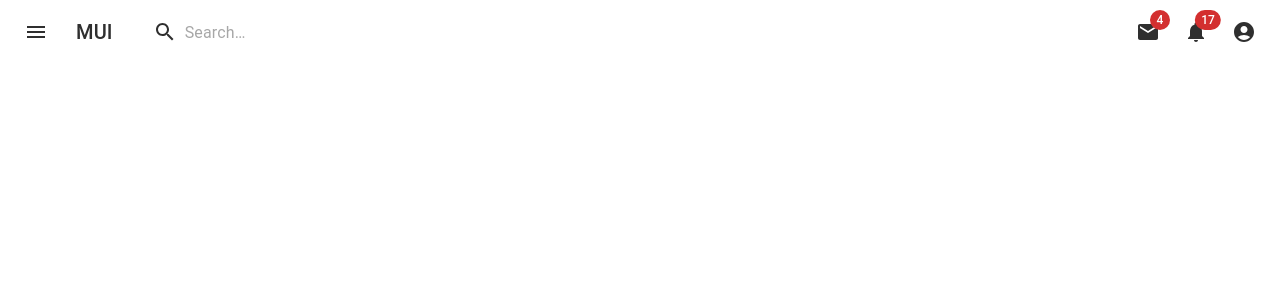
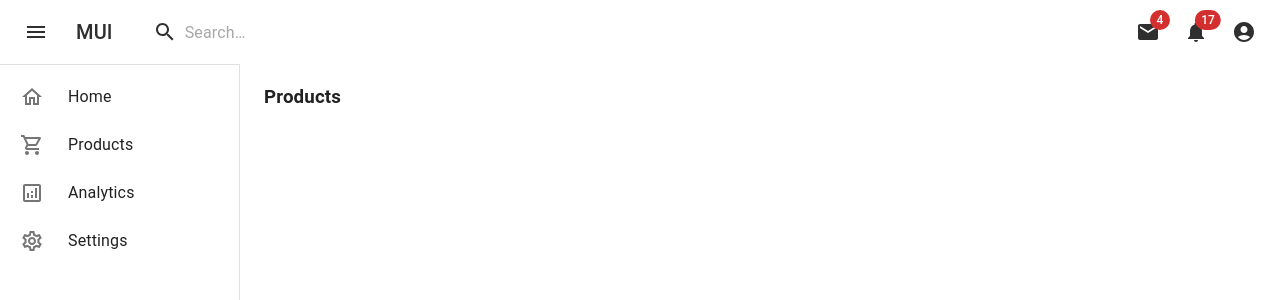
Before and after one commit to Ashwin1729/product-management-dashboard, a React (Create React App) app in the folder frontend/: page /products in a window 1280 px wide. Before the commit this address had no page. Shown: the top 300 px of the page. Built offline with nearby package versions, Linux system fonts and the light colour scheme.

Commit message:
home dashboard implemented

```diff
--- a/frontend/package.json
+++ b/frontend/package.json
@@ -13,6 +13,7 @@
     "@testing-library/user-event": "^13.5.0",
     "react": "^18.2.0",
     "react-dom": "^18.2.0",
+    "react-google-charts": "^4.0.1",
     "react-router-dom": "^6.15.0",
     "react-scripts": "5.0.1",
     "styled-components": "^5.3.11",
--- a/frontend/src/App.js
+++ b/frontend/src/App.js
@@ -2,7 +2,8 @@ import React from "react";
 import { Routes, Route } from "react-router-dom";
 import "./App.css";
 import Home from "./pages/Home";
-import About from "./pages/About";
+import Products from "./pages/Products";
+import Analytics from "./pages/Analytics";
 import Settings from "./pages/Settings";
 import NavBar from "./components/NavBar";
 
@@ -12,7 +13,8 @@ function App() {
       <NavBar />
       <Routes>
         <Route path="/" exact element={<Home />} />
-        <Route path="/about" exact element={<About />} />
+        <Route path="/products" exact element={<Products />} />
+        <Route path="/analytics" exact element={<Analytics />} />
         <Route path="/settings" exact element={<Settings />} />
       </Routes>
     </div>
--- /dev/null
+++ b/frontend/src/charts/BarChart.js
@@ -0,0 +1,37 @@
+import React from "react";
+import { Chart } from "react-google-charts";
+
+export const data = [
+  ["Year", "Sales", "Expenses", "Profit"],
+  ["2014", 1000, 400, 200],
+  ["2015", 1170, 460, 250],
+  ["2016", 660, 1120, 300],
+  ["2017", 1030, 540, 350],
+  ["2018", 200, 400, 200],
+  ["2019", 670, 260, 550],
+  ["2020", 460, 920, 350],
+  ["2021", 1000, 340, 650],
+  ["2022", 1230, 340, 750],
+];
+
+export const options = {
+  chart: {
+    title: "Company Performance",
+    subtitle: "Sales, Expenses, and Profit: 2014-2017",
+  },
+  colors: ["rgb(53, 138, 148)", "rgb(37, 11, 165)", "#188310"],
+};
+
+const BarChart = () => {
+  return (
+    <Chart
+      chartType="Bar"
+      width="100%"
+      height="350px"
+      data={data}
+      options={options}
+    />
+  );
+};
+
+export default BarChart;
--- a/frontend/src/components/SideBar.js
+++ b/frontend/src/components/SideBar.js
@@ -13,8 +13,10 @@ import ListItem from "@mui/material/ListItem";
 import ListItemButton from "@mui/material/ListItemButton";
 import ListItemIcon from "@mui/material/ListItemIcon";
 import ListItemText from "@mui/material/ListItemText";
-import InboxIcon from "@mui/icons-material/MoveToInbox";
-import MailIcon from "@mui/icons-material/Mail";
+import HomeOutlinedIcon from "@mui/icons-material/HomeOutlined";
+import ShoppingCartOutlinedIcon from "@mui/icons-material/ShoppingCartOutlined";
+import AnalyticsOutlinedIcon from "@mui/icons-material/AnalyticsOutlined";
+import SettingsOutlinedIcon from "@mui/icons-material/SettingsOutlined";
 import { useNavigate } from "react-router-dom";
 import { AppContext } from "../context/application-context";
 
@@ -71,16 +73,25 @@ const navLinks = [
     id: 1,
     title: "Home",
     to: "/",
+    icon: <HomeOutlinedIcon />,
   },
   {
     id: 2,
-    title: "About",
-    to: "/about",
+    title: "Products",
+    to: "/products",
+    icon: <ShoppingCartOutlinedIcon />,
   },
   {
     id: 3,
+    title: "Analytics",
+    to: "/analytics",
+    icon: <AnalyticsOutlinedIcon />,
+  },
+  {
+    id: 4,
     title: "Settings",
     to: "/settings",
+    icon: <SettingsOutlinedIcon />,
   },
 ];
 
@@ -129,7 +140,7 @@ const SideBar = () => {
                     justifyContent: "center",
                   }}
                 >
-                  {index % 2 === 0 ? <InboxIcon /> : <MailIcon />}
+                  {obj.icon}
                 </ListItemIcon>
                 <ListItemText
                   primary={obj.title}
--- a/frontend/src/pages/About.js
+++ b/frontend/src/pages/Analytics.js
@@ -2,18 +2,18 @@ import { Box } from "@mui/material";
 import React from "react";
 import SideBar from "../components/SideBar";
 
-const About = () => {
+const Analytics = () => {
   return (
     <>
       <Box height={40} />
       <Box sx={{ display: "flex" }}>
         <SideBar />
         <Box component="main" sx={{ flexGrow: 1, p: 3 }}>
-          <h3>About</h3>
+          <h3>Analytics</h3>
         </Box>
       </Box>
     </>
   );
 };
 
-export default About;
+export default Analytics;
--- a/frontend/src/pages/Home.js
+++ b/frontend/src/pages/Home.js
@@ -11,6 +11,7 @@ import CreditCardIcon from "@mui/icons-material/CreditCard";
 import ShoppingCartIcon from "@mui/icons-material/ShoppingCart";
 import styles from "./Home.module.css";
 import AccordionModule from "../components/AccordionModule";
+import BarChart from "../charts/BarChart";
 
 const Home = () => {
   return (
@@ -114,7 +115,9 @@ const Home = () => {
           <Grid container spacing={2}>
             <Grid item xs={8}>
               <Card sx={{ height: 60 + "vh" }}>
-                <CardContent></CardContent>
+                <CardContent>
+                  <BarChart />
+                </CardContent>
               </Card>
             </Grid>
             <Grid item xs={4}>
--- a/frontend/src/pages/Home.module.css
+++ b/frontend/src/pages/Home.module.css
@@ -11,12 +11,13 @@
 }
 
 .icon {
-  margin-top: 20px;
+  margin-top: 22px;
   margin-left: 20px;
 }
 
 .titleIcon {
   color: white;
+  margin: 8px 0px;
 }
 
 .titleCard {
--- /dev/null
+++ b/frontend/src/pages/Products.js
@@ -0,0 +1,19 @@
+import { Box } from "@mui/material";
+import React from "react";
+import SideBar from "../components/SideBar";
+
+const Products = () => {
+  return (
+    <>
+      <Box height={40} />
+      <Box sx={{ display: "flex" }}>
+        <SideBar />
+        <Box component="main" sx={{ flexGrow: 1, p: 3 }}>
+          <h3>Products</h3>
+        </Box>
+      </Box>
+    </>
+  );
+};
+
+export default Products;
```
Also changed, not shown: 1 other file (tests, documents, lock files or other folders).
